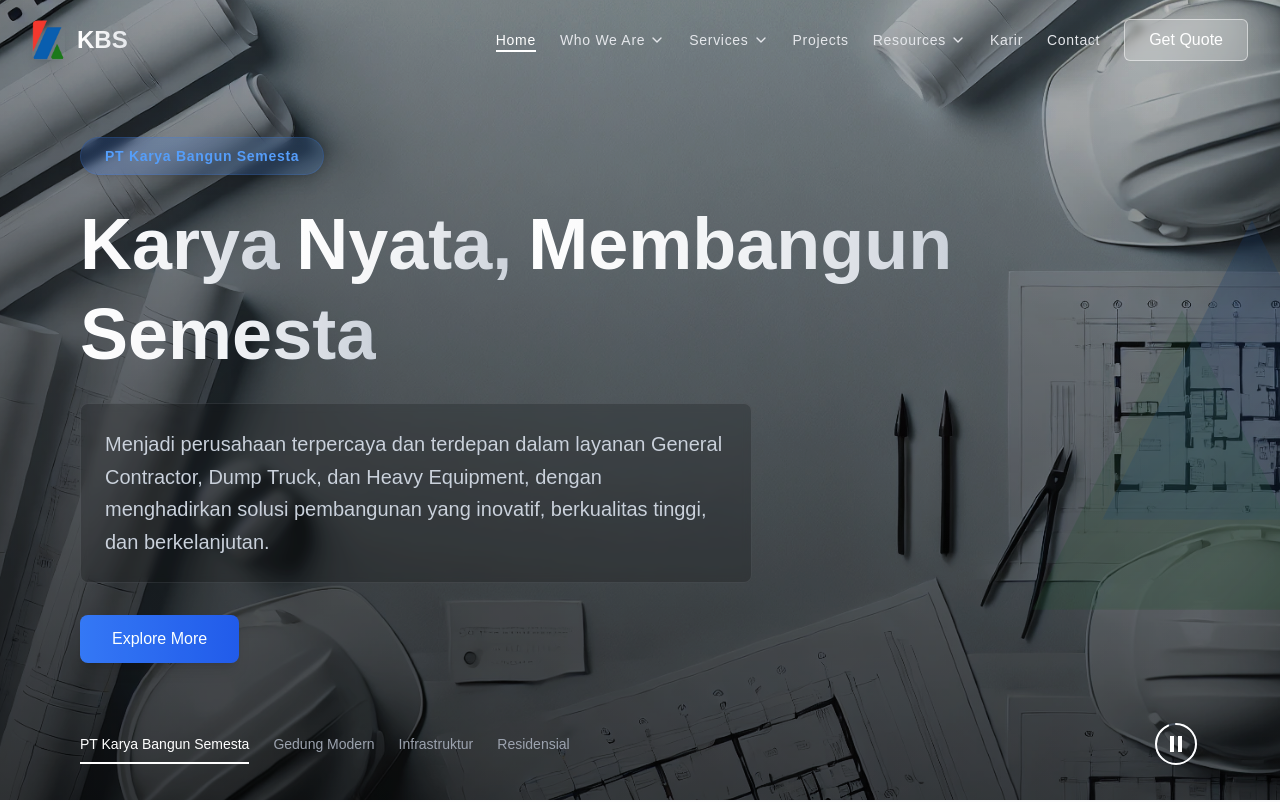
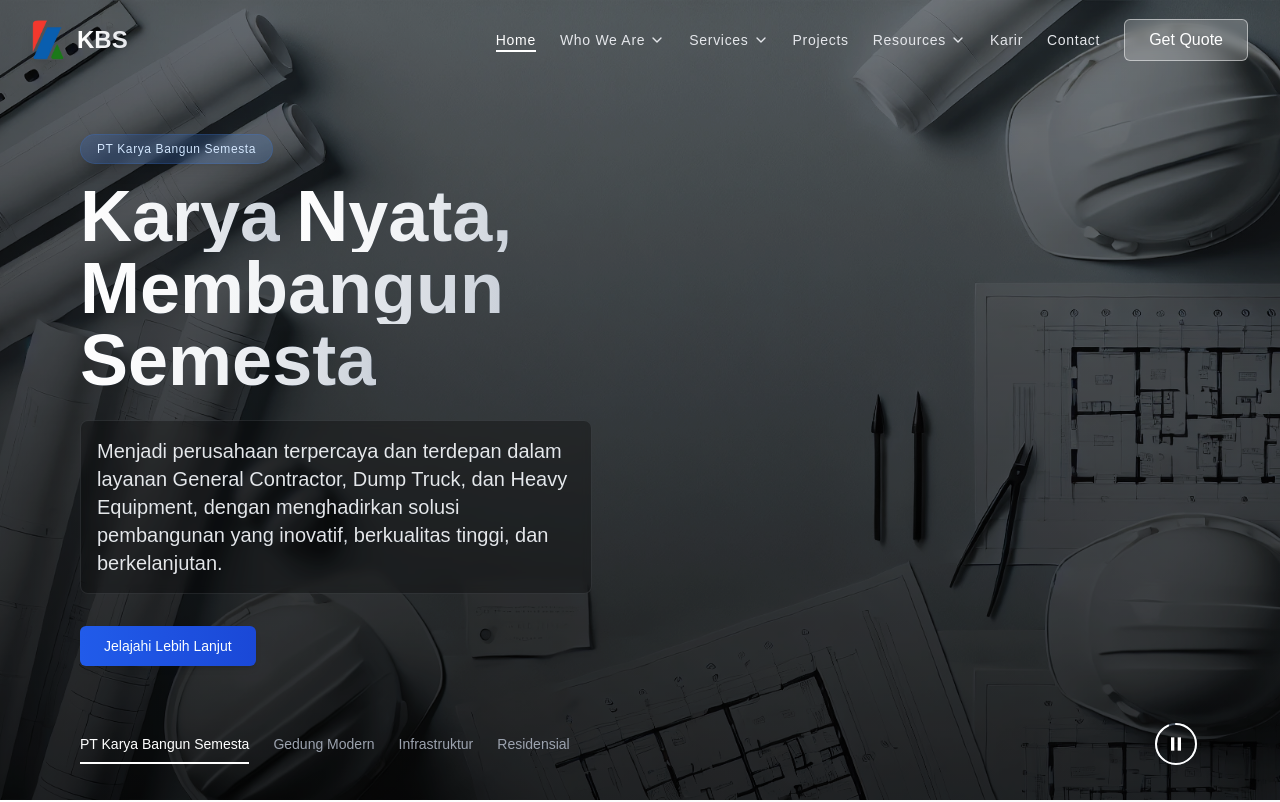
Before and after one commit to marcelaritonang/website-pt.kbs, a Next.js app: page / in a window 1280 px wide. Shown: the top 802 px of the page. Built offline with nearby package versions, Linux system fonts and the light colour scheme.

Commit message:
update herosection

```diff
--- a/src/app/components/home/HeroSection.tsx
+++ b/src/app/components/home/HeroSection.tsx
@@ -3,7 +3,6 @@
 import { useState, useEffect, useRef } from 'react'
 import { motion, AnimatePresence } from 'framer-motion'
 import Image from 'next/image'
-
 
 const slides = [
   {
@@ -46,6 +45,7 @@
   const [direction, setDirection] = useState(0);
   const [progress, setProgress] = useState(0);
   const [isMounted, setIsMounted] = useState(false);
+  const [isMobile, setIsMobile] = useState(false);
 
   // Refs untuk menyimpan interval timer
   const progressIntervalRef = useRef<NodeJS.Timeout | null>(null);
@@ -58,6 +58,22 @@
     accent: '#4A90E2',     // Light Blue
     neutral: '#E5E5E5'     // Light Gray
   };
+
+  // Deteksi ukuran layar
+  useEffect(() => {
+    const checkMobile = () => {
+      setIsMobile(window.innerWidth < 768);
+    };
+
+    // Check on initial render
+    checkMobile();
+
+    // Set up listener for window resize
+    window.addEventListener('resize', checkMobile);
+
+    // Clean up
+    return () => window.removeEventListener('resize', checkMobile);
+  }, []);
 
   // Client-side mounting check
   useEffect(() => {
@@ -164,162 +180,19 @@
     })
   };
 
-  // Updated shape variants for paired shapes
-  const shapeContainerVariants = {
-    initial: {
-      opacity: 0,
-      x: 100
-    },
-    animate: {
-      opacity: 1,
-      x: 0,
-      transition: {
-        duration: 0.8,
-        staggerChildren: 0.2
-      }
-    },
-    exit: {
-      opacity: 0,
-      x: 100,
-      transition: {
-        duration: 0.6,
-        staggerChildren: 0.1
-      }
-    }
-  };
-
   // Icons
   const PauseIcon = () => (
-    <svg width="24" height="24" viewBox="0 0 24 24" fill="currentColor">
+    <svg width="20" height="20" viewBox="0 0 24 24" fill="currentColor">
       <rect x="6" y="4" width="4" height="16" />
       <rect x="14" y="4" width="4" height="16" />
     </svg>
   );
 
   const PlayIcon = () => (
-    <svg width="24" height="24" viewBox="0 0 24 24" fill="currentColor">
+    <svg width="20" height="20" viewBox="0 0 24 24" fill="currentColor">
       <path d="M8 5v14l11-7z" />
     </svg>
   );
-
-  // Update getIsometricShape to include all slides with paired shapes
-  const getIsometricShape = (slideIndex: number) => {
-    const shapes = {
-      0: [ // Company intro shapes
-        {
-          clipPath: 'polygon(50% 0%, 100% 100%, 0% 100%)',
-          background: `linear-gradient(135deg, ${brandColors.primary}CC, ${brandColors.primary}66)`,
-          rotate: 0,
-          delay: 0
-        },
-        {
-          clipPath: 'polygon(0 0, 100% 0, 50% 100%)',
-          background: `linear-gradient(135deg, ${brandColors.secondary}CC, ${brandColors.secondary}66)`,
-          rotate: 180,
-          delay: 0.2
-        }
-      ],
-      1: [ // Modern Building shapes
-        {
-          clipPath: 'polygon(0 0, 100% 0, 100% 100%)',
-          background: `linear-gradient(135deg, ${brandColors.primary}BB, ${brandColors.accent}66)`,
-          rotate: 45,
-          delay: 0
-        },
-        {
-          clipPath: 'polygon(0 0, 100% 0, 0 100%)',
-          background: `linear-gradient(135deg, ${brandColors.secondary}BB, ${brandColors.primary}66)`,
-          rotate: -45,
-          delay: 0.2
-        }
-      ],
-      2: [ // Infrastructure shapes
-        {
-          clipPath: 'polygon(50% 0, 100% 50%, 50% 100%, 0 50%)',
-          background: `linear-gradient(135deg, ${brandColors.accent}CC, ${brandColors.primary}66)`,
-          rotate: 0,
-          delay: 0
-        },
-        {
-          clipPath: 'polygon(50% 0, 100% 50%, 50% 100%, 0 50%)',
-          background: `linear-gradient(135deg, ${brandColors.primary}CC, ${brandColors.secondary}66)`,
-          rotate: 45,
-          delay: 0.2
-        }
-      ],
-      3: [ // Residential shapes
-        {
-          clipPath: 'polygon(25% 0%, 75% 0%, 100% 50%, 75% 100%, 25% 100%, 0% 50%)',
-          background: `linear-gradient(135deg, ${brandColors.secondary}CC, ${brandColors.primary}66)`,
-          rotate: 0,
-          delay: 0
-        },
-        {
-          clipPath: 'polygon(25% 0%, 75% 0%, 100% 50%, 75% 100%, 25% 100%, 0% 50%)',
-          background: `linear-gradient(135deg, ${brandColors.primary}CC, ${brandColors.accent}66)`,
-          rotate: 30,
-          delay: 0.2
-        }
-      ]
-    };
-
-    return (
-      <motion.div
-        variants={shapeContainerVariants}
-        initial="initial"
-        animate="animate"
-        exit="exit"
-        className="relative w-[700px] h-[600px]"
-      >
-        {shapes[slideIndex as keyof typeof shapes].map((shape, i) => (
-          <motion.div
-            key={i}
-            variants={{
-              initial: {
-                opacity: 0,
-                scale: 0.5,
-                x: 100,
-                rotate: shape.rotate - 30
-              },
-              animate: {
-                opacity: 0.4,
-                scale: 1,
-                x: 0,
-                rotate: shape.rotate,
-                transition: {
-                  duration: 0.8,
-                  delay: shape.delay,
-                  ease: [0.43, 0.13, 0.23, 0.96]
-                }
-              },
-              exit: {
-                opacity: 0,
-                scale: 0.5,
-                x: 100,
-                rotate: shape.rotate + 30,
-                transition: {
-                  duration: 0.4,
-                  ease: [0.43, 0.13, 0.23, 0.96]
-                }
-              }
-            }}
-            className="absolute"
-            style={{
-              top: `${20 + (i * 15)}%`,
-              right: `${10 + (i * 10)}%`,
-              width: '300px',
-              height: '300px',
-              clipPath: shape.clipPath,
-              background: shape.background,
-              mixBlendMode: 'screen',
-              filter: 'blur(1px)',
-              zIndex: 2 - i
-            }}
-          />
-        ))}
-      </motion.div>
-    );
-  };
 
   return (
     <div className="relative h-screen w-full overflow-hidden bg-black">
@@ -348,7 +221,7 @@
           }}
           className="absolute inset-0"
         >
-          {/* Background Image dengan Zoom Effect */}
+          {/* Background Image */}
           <motion.div
             className="relative h-full w-full overflow-hidden"
             initial={{ scale: 1.2 }}
@@ -359,11 +232,11 @@
               src={slides[currentSlide].image}
               alt={slides[currentSlide].title}
               fill
-              className="object-cover transform transition-transform scale-110"
+              className="object-cover"
               priority
             />
             {/* Overlays */}
-            <div className="absolute inset-0 bg-gradient-to-t from-black/60 to-black/20" />
+            <div className="absolute inset-0 bg-gradient-to-t from-black/70 via-black/50 to-black/30" />
             <motion.div
               className="absolute inset-0"
               initial={{ opacity: 0 }}
@@ -371,34 +244,41 @@
               exit={{ opacity: 0 }}
               transition={{ duration: 1 }}
               style={{
-                backgroundImage: 'linear-gradient(45deg, rgba(0,0,0,0.4) 0%, rgba(0,0,0,0) 100%)'
+                backgroundImage: 'linear-gradient(45deg, rgba(0,0,0,0.5) 0%, rgba(0,0,0,0.2) 100%)'
               }}
             />
           </motion.div>
 
-          {/* Content */}
-          <div className="absolute inset-0 flex flex-col justify-center px-20">
+          {/* Content Container - Mobile Optimized */}
+          <div className="absolute inset-0 flex flex-col justify-center items-start px-6 md:px-20">
+            <div className="w-full max-w-md md:max-w-lg">
               {/* Category Tag */}
               <motion.div
                 initial={{ opacity: 0, y: 20 }}
                 animate={{ opacity: 1, y: 0 }}
                 transition={{ delay: 0.5 }}
+                className="mb-3 md:mb-4"
               >
                 <span className="inline-block bg-gradient-to-r from-blue-500/20 to-blue-400/20 backdrop-blur-sm
-                              text-blue-400 px-6 py-2 rounded-full text-sm font-semibold tracking-wider
+                                text-blue-100 px-4 py-1.5 rounded-full text-xs font-medium tracking-wider
                                 border border-blue-500/20 shadow-lg">
-                {slides[currentSlide].category}
+                  {isMobile && currentSlide === 0 ? "PT KBS" : slides[currentSlide].category}
                 </span>
               </motion.div>
 
-            {/* Title with Enhanced Styling */}
+              {/* Title - Simplified for Mobile */}
               <motion.div
-              initial={{ opacity: 0, y: 30 }}
+                initial={{ opacity: 0, y: 20 }}
                 animate={{ opacity: 1, y: 0 }}
                 transition={{ delay: 0.7 }}
-              className="my-6"
+                className="mb-4 md:mb-6"
               >
-              <h1 className="text-7xl font-bold leading-tight">
+                {isMobile ? (
+                  <h1 className="text-4xl font-bold text-white leading-tight">
+                    {currentSlide === 1 ? "Konstruksi Gedung Perkantoran" : slides[currentSlide].title}
+                  </h1>
+                ) : (
+                  <h1 className="text-5xl md:text-7xl font-bold leading-tight">
                     {slides[currentSlide].title.split(' ').map((word, i) => (
                       <motion.span
                         key={i}
@@ -416,51 +296,66 @@
                       </motion.span>
                     ))}
                   </h1>
+                )}
               </motion.div>
 
-            {/* Description with Enhanced Styling */}
-            <motion.p
-              initial={{ opacity: 0, y: 30 }}
+              {/* Description - Shortened & Simplified for Mobile */}
+              <motion.div
+                initial={{ opacity: 0, y: 20 }}
                 animate={{ opacity: 1, y: 0 }}
                 transition={{ delay: 0.9 }}
-              className="text-xl text-gray-300 max-w-2xl leading-relaxed
+                className="mb-5 md:mb-8"
+              >
+                <p className="text-white/90 text-sm md:text-xl leading-relaxed
                             backdrop-blur-sm rounded-lg border border-white/10
-                          p-6 bg-black/20"
-            >
-              {slides[currentSlide].description}
-            </motion.p>
+                            p-4 bg-black/30">
+                  {isMobile
+                    ? slides[currentSlide].description.split('.')[0] + '.'
+                    : slides[currentSlide].description}
+                </p>
+              </motion.div>
 
-            {/* Explore More Button improved with scroll to section */}
+              {/* Explore Button - Simplified */}
               <motion.div
-              initial={{ opacity: 0, y: 30 }}
+                initial={{ opacity: 0, y: 20 }}
                 animate={{ opacity: 1, y: 0 }}
                 transition={{ delay: 1.1 }}
-              className="mt-8"
               >
                 <button
                   onClick={handleExploreClick}
-                className="bg-gradient-to-r from-blue-500 to-blue-600
-                          text-white px-8 py-3 rounded-lg
-                          hover:from-blue-600 hover:to-blue-700
-                          transform hover:scale-105 transition-all duration-300
-                          shadow-lg hover:shadow-blue-500/50"
+                  className="bg-gradient-to-r from-blue-600 to-blue-700
+                            text-white px-6 py-2.5 rounded-md text-sm font-medium
+                            hover:from-blue-700 hover:to-blue-800
+                            shadow-md hover:shadow-blue-500/30"
                 >
-                Explore More
+                  Jelajahi Lebih Lanjut
                 </button>
               </motion.div>
+            </div>
           </div>
         </motion.div>
       </AnimatePresence>
 
-      {/* Updated Isometric Shapes positioning */}
-      <div className="absolute -right-48 top-1/2 -translate-y-1/2 z-10 pointer-events-none">
-        <AnimatePresence mode="wait">
-          {getIsometricShape(currentSlide)}
-        </AnimatePresence>
+      {/* Navigation Controls - Redesigned for Mobile */}
+      <div className={`absolute ${isMobile ? 'bottom-6 inset-x-0 px-6' : 'bottom-8 left-20 right-20'} z-20`}>
+        <div className="flex flex-col gap-4">
+          {/* Indicator Dots for Mobile */}
+          {isMobile && (
+            <div className="flex justify-center gap-2 mb-2">
+              {slides.map((_, index) => (
+                <button
+                  key={index}
+                  onClick={() => handleUserInteraction(index)}
+                  className={`w-2 h-2 rounded-full ${index === currentSlide ? 'bg-white' : 'bg-white/30'}`}
+                  aria-label={`Go to slide ${index + 1}`}
+                />
+              ))}
             </div>
+          )}
 
-      {/* Navigation - Improved with direct section links */}
-      <div className="absolute bottom-8 left-20 right-20 flex justify-between items-center z-20">
+          {/* Navigation Tabs and Controls */}
+          <div className="flex justify-between items-center w-full">
+            {!isMobile && (
               <div className="flex gap-6">
                 {slides.map((slide, index) => (
                   <button
@@ -486,8 +381,41 @@
                   </button>
                 ))}
               </div>
+            )}
+
+            {/* Navigation Controls for Mobile */}
+            {isMobile && (
+              <div className="w-full flex justify-between items-center">
+                <button
+                  onClick={() => handleUserInteraction((currentSlide - 1 + slides.length) % slides.length)}
+                  className="h-8 w-8 flex items-center justify-center rounded-full bg-white/10 backdrop-blur-sm"
+                  aria-label="Slide sebelumnya"
+                >
+                  <svg className="h-4 w-4 text-white" fill="none" stroke="currentColor" viewBox="0 0 24 24">
+                    <path strokeLinecap="round" strokeLinejoin="round" strokeWidth="2" d="M15 19l-7-7 7-7"></path>
+                  </svg>
+                </button>
+
+                <div className="text-xs text-white/70 font-medium">
+                  {currentSlide === 0 ? 'PT KBS' :
+                   currentSlide === 1 ? 'Gedung' :
+                   currentSlide === 2 ? 'Infrastruktur' : 'Residensial'}
+                </div>
+
+                <button
+                  onClick={() => handleUserInteraction((currentSlide + 1) % slides.length)}
+                  className="h-8 w-8 flex items-center justify-center rounded-full bg-white/10 backdrop-blur-sm"
+                  aria-label="Slide berikutnya"
+                >
+                  <svg className="h-4 w-4 text-white" fill="none" stroke="currentColor" viewBox="0 0 24 24">
+                    <path strokeLinecap="round" strokeLinejoin="round" strokeWidth="2" d="M9 5l7 7-7 7"></path>
+                  </svg>
+                </button>
+              </div>
+            )}
 
             {/* Play/Pause Control */}
+            {!isMobile && (
               <div className="relative">
                 <svg className="w-12 h-12 transform -rotate-90">
                   <circle
@@ -515,10 +443,24 @@
                 <button
                   onClick={() => setIsPlaying(!isPlaying)}
                   className="absolute inset-0 flex items-center justify-center text-white hover:text-yellow-500 transition-colors focus:outline-none"
-            aria-label={isPlaying ? "Pause slideshow" : "Play slideshow"}
+                  aria-label={isPlaying ? "Jeda slideshow" : "Putar slideshow"}
                 >
                   {isPlaying ? <PauseIcon /> : <PlayIcon />}
                 </button>
+              </div>
+            )}
+          </div>
+
+          {/* Play/Pause for Mobile - Simplified */}
+          {isMobile && (
+            <button
+              onClick={() => setIsPlaying(!isPlaying)}
+              className="absolute top-4 right-4 h-8 w-8 flex items-center justify-center rounded-full bg-black/30 backdrop-blur-sm"
+              aria-label={isPlaying ? "Jeda slideshow" : "Putar slideshow"}
+            >
+              {isPlaying ? <PauseIcon /> : <PlayIcon />}
+            </button>
+          )}
         </div>
       </div>
     </div>
```
Lines whose indentation alone changed are shown as unchanged.
